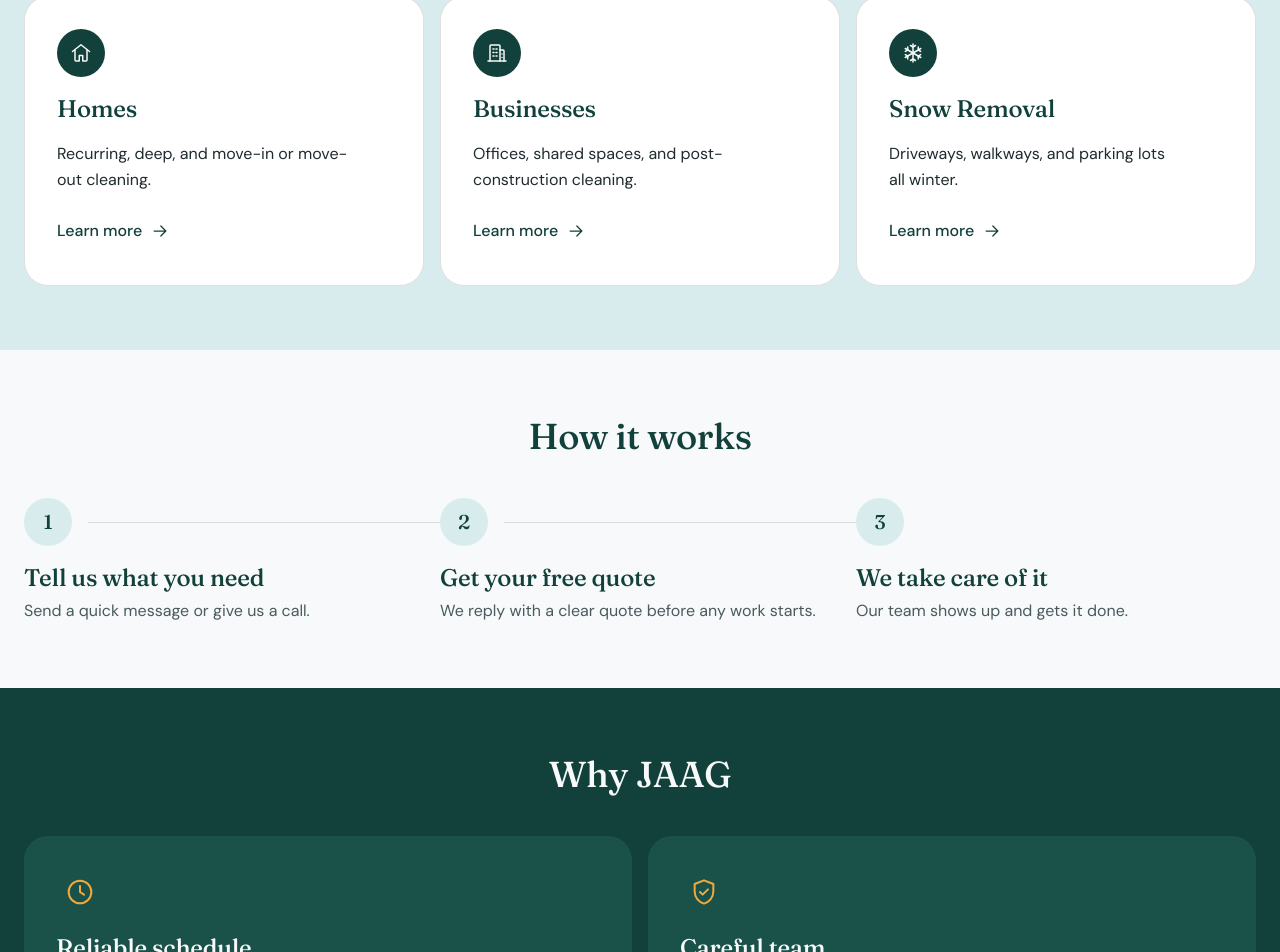
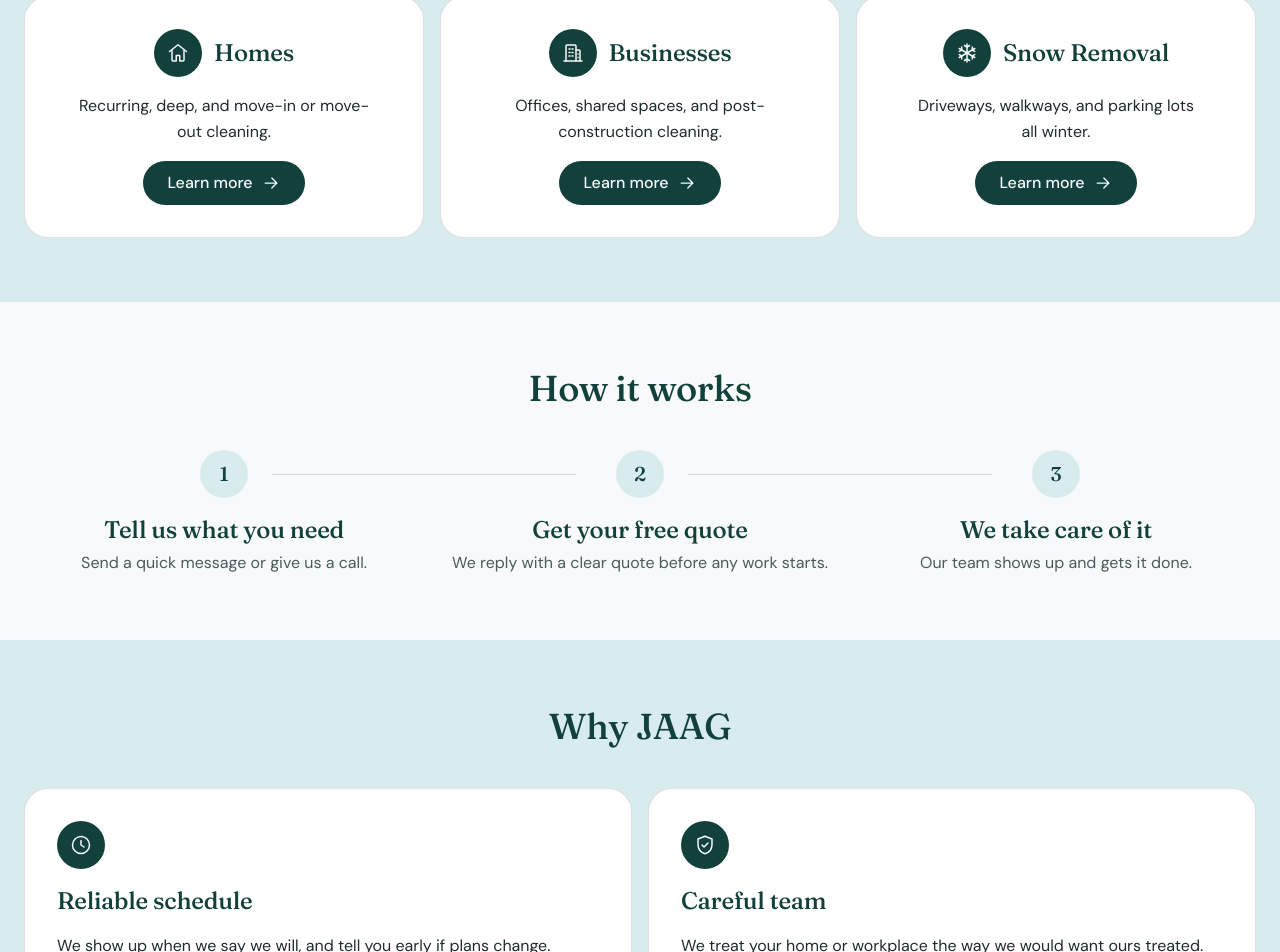
Before and after one commit to DigiBearCA/JAG-cleaning-web, a Next.js app: page / in a window 1280 px wide. Shown: the part 935-1887 px from the top of the page. Built offline with nearby package versions, Linux system fonts and the light colour scheme.

Commit message:
style: apply user-requested updates to WhoWeServe, HowItWorks, WhyJag, FAQ, and Quote forms

```diff
--- a/src/components/forms/QuoteForm.tsx
+++ b/src/components/forms/QuoteForm.tsx
@@ -141,7 +141,7 @@ export function QuoteForm({ defaultService, id, labelledBy, className }: QuoteFo
   const submitting = status === "submitting";
 
   return (
-    <div id={id} className={cx("rounded-card border border-line bg-white p-6 text-ink md:p-8", className)}>
+    <div id={id} className={cx("rounded-card border border-line bg-snow p-6 text-ink md:p-8", className)}>
       {status === "success" ? (
         <div className="flex flex-col gap-4">
           <h3 ref={successHeadingRef} tabIndex={-1} className="type-h3 text-primary">
--- a/src/components/sections/HowItWorks.tsx
+++ b/src/components/sections/HowItWorks.tsx
@@ -24,9 +24,9 @@ export function HowItWorks({ tone = "base" }: HowItWorksProps) {
             <li
               key={step.title}
               className={cx(
-                "relative flex gap-4 md:flex-col",
+                "relative flex flex-col items-center text-center gap-4",
                 !last &&
-                  "before:absolute before:top-14 before:-bottom-6 before:left-6 before:w-px md:before:top-6 md:before:-right-4 md:before:bottom-auto md:before:left-16 md:before:h-px md:before:w-auto",
+                  "before:absolute before:top-14 before:-bottom-6 before:left-1/2 before:-translate-x-1/2 before:w-px md:before:top-6 md:before:right-auto md:before:bottom-auto md:before:left-[calc(50%+3rem)] md:before:h-px md:before:w-[calc(100%-6rem)] md:before:translate-x-0",
                 !last && (onAlt ? "before:bg-alt-heading/40" : "before:bg-line"),
               )}
             >
--- a/src/components/sections/WhoWeServe.tsx
+++ b/src/components/sections/WhoWeServe.tsx
@@ -31,15 +31,17 @@ export function WhoWeServe({
       <SectionHeading id={headingId} title={title} lead={lead} align="center" tone={tone} />
       <ul className="mt-10 grid gap-4 lg:grid-cols-3">
         {cards.map((card) => (
-          <Card key={card.href} as="li" interactive className="flex flex-col gap-4">
-            <FeatureIcon>
-              <Icon name={card.icon} />
-            </FeatureIcon>
-            <h3 className="type-h3 text-primary">{card.title}</h3>
+          <Card key={card.href} as="li" interactive className="flex flex-col items-center text-center gap-4">
+            <div className="flex items-center gap-3">
+              <FeatureIcon>
+                <Icon name={card.icon} />
+              </FeatureIcon>
+              <h3 className="type-h3 text-primary">{card.title}</h3>
+            </div>
             <p className="type-body text-ink">{card.text}</p>
             <Link
               href={card.href}
-              className="mt-auto inline-flex min-h-11 items-center gap-2 self-start type-button text-primary after:absolute after:inset-0 after:rounded-card focus-visible:outline-none focus-visible:after:outline-2 focus-visible:after:outline-offset-2 focus-visible:after:outline-primary focus-visible:after:outline-solid"
+              className="mt-auto inline-flex min-h-11 items-center justify-center gap-2 rounded-pill bg-primary px-6 type-button text-on-primary transition duration-150 ease-brand hover:bg-primary-hover active:scale-98 after:absolute after:inset-0 after:rounded-card focus-visible:outline-none focus-visible:after:outline-2 focus-visible:after:outline-offset-2 focus-visible:after:outline-primary focus-visible:after:outline-solid"
             >
               {card.linkLabel}
               <span className="sr-only"> {card.linkHiddenText}</span>
--- a/src/components/sections/WhyJag.tsx
+++ b/src/components/sections/WhyJag.tsx
@@ -1,23 +1,23 @@
 import { Icon } from "@/components/icons";
-import { FeatureIcon } from "@/components/ui/Card";
+import { Card, FeatureIcon } from "@/components/ui/Card";
 import { Section } from "@/components/ui/Section";
 import { SectionHeading } from "@/components/ui/SectionHeading";
 import { WHY_JAAG } from "@/content/home";
 
-/** Dark section with a 2x2 grid of dark cards and accent icons. */
+/** Alt section with a 2x2 grid of white cards. */
 export function WhyJag() {
   return (
-    <Section tone="dark" id="why-jag" labelledBy="why-jag-title">
-      <SectionHeading id="why-jag-title" title={WHY_JAAG.title} align="center" tone="dark" />
+    <Section tone="alt" id="why-jag" labelledBy="why-jag-title">
+      <SectionHeading id="why-jag-title" title={WHY_JAAG.title} align="center" tone="alt" />
       <ul className="mt-10 grid gap-4 md:grid-cols-2">
         {WHY_JAAG.cards.map((card) => (
-          <li key={card.title} className="flex flex-col gap-4 rounded-card bg-dark-card p-6 md:p-8">
-            <FeatureIcon surface="dark">
-              <Icon name={card.icon} size={32} />
+          <Card as="li" key={card.title} className="flex flex-col gap-4">
+            <FeatureIcon surface="light">
+              <Icon name={card.icon} />
             </FeatureIcon>
-            <h3 className="type-h3 text-on-dark">{card.title}</h3>
-            <p className="type-body text-on-dark-muted">{card.text}</p>
-          </li>
+            <h3 className="type-h3 text-primary">{card.title}</h3>
+            <p className="type-body text-ink">{card.text}</p>
+          </Card>
         ))}
       </ul>
     </Section>
--- a/src/components/ui/Accordion.tsx
+++ b/src/components/ui/Accordion.tsx
@@ -25,21 +25,21 @@ export interface AccordionProps {
 export function Accordion({ items, headingLevel = "h3", className }: AccordionProps) {
   const baseId = useId();
   const firstId = items[0]?.id;
-  const [openIds, setOpenIds] = useState<ReadonlyArray<string>>(firstId ? [firstId] : []);
+  const [openId, setOpenId] = useState<string | null>(firstId ?? null);
   const Heading = headingLevel;
 
   function toggle(id: string) {
-    setOpenIds((current) => (current.includes(id) ? current.filter((entry) => entry !== id) : [...current, id]));
+    setOpenId((current) => (current === id ? null : id));
   }
 
   return (
     <div className={cx("flex flex-col gap-4", className)}>
       {items.map((item) => {
-        const open = openIds.includes(item.id);
+        const open = openId === item.id;
         const buttonId = `${baseId}-${item.id}-button`;
         const panelId = `${baseId}-${item.id}-panel`;
         return (
-          <div key={item.id} className="rounded-card border border-line bg-white text-ink">
+          <div key={item.id} className="rounded-card border border-line bg-snow text-ink">
             <Heading className="m-0">
               <button
                 type="button"
```
